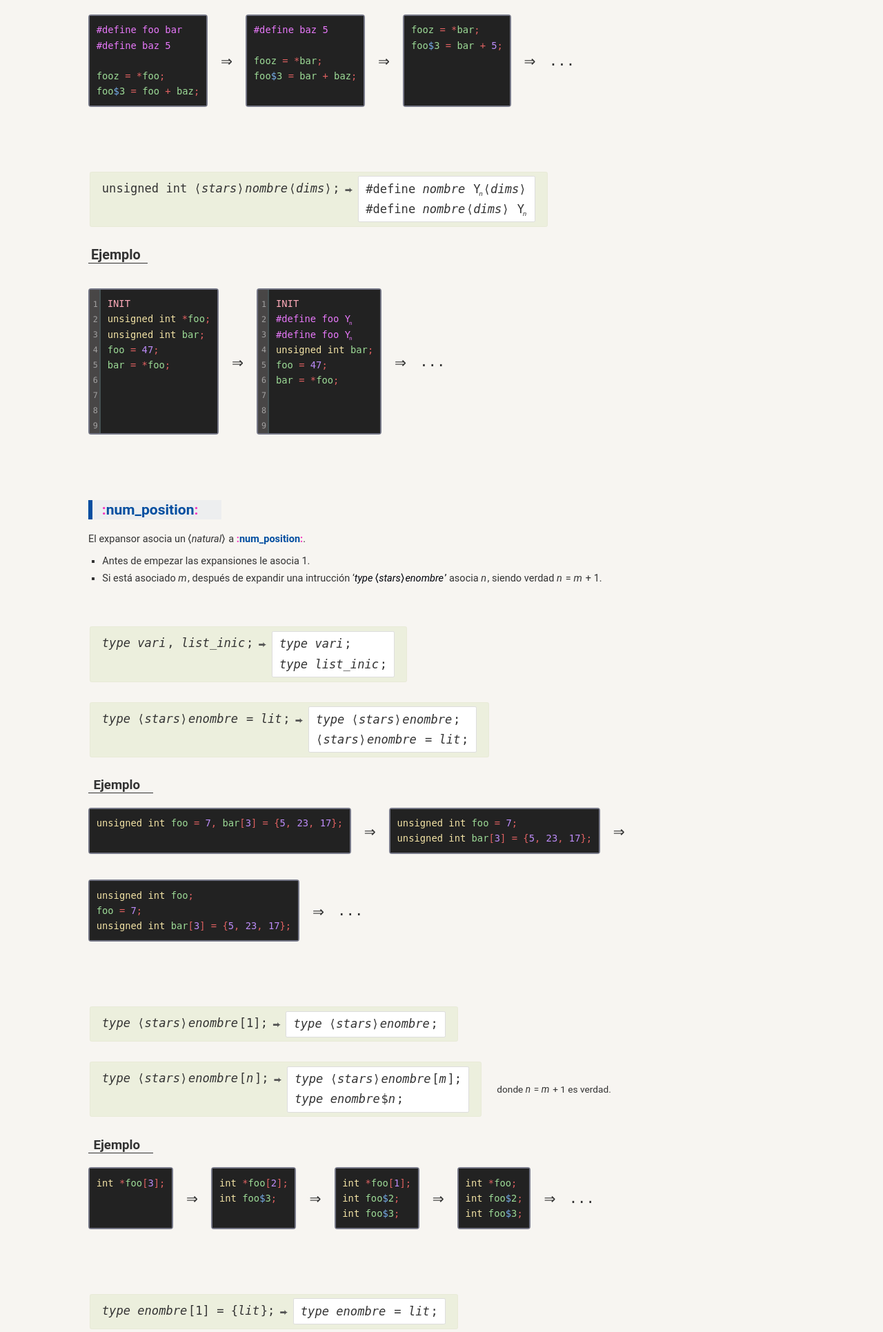
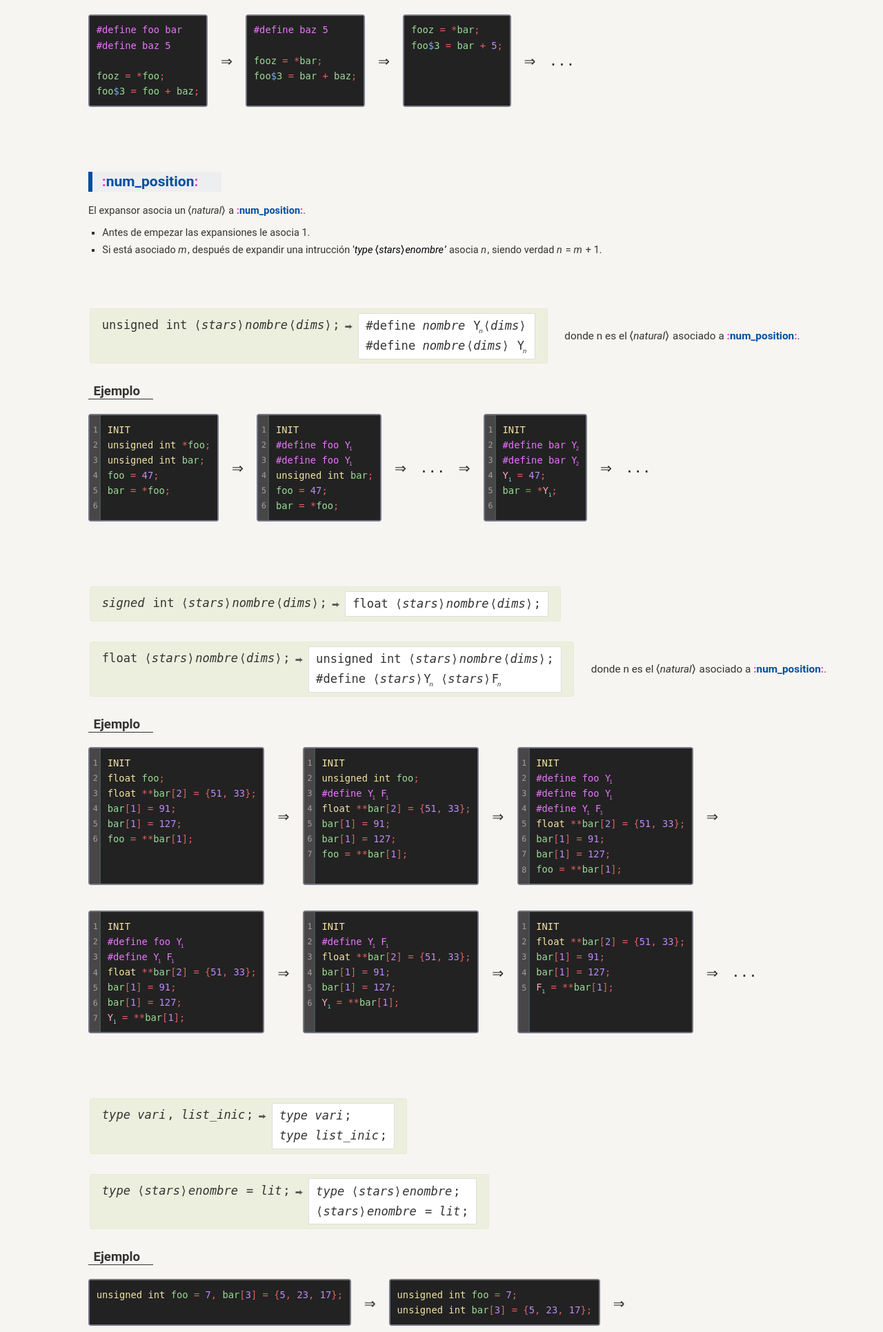
Before and after one commit to rjcordoba/yamm, a PHP site: page /macros/macros-4.html in a window 1280 px wide. Shown: the part 1253-3184 px from the top of the page at 69% size. Run offline with PHP 8.4, Linux system fonts and the light colour scheme.

Commit message:
27-11-19,  float.

```diff
--- a/css/macros.css
+++ b/css/macros.css
@@ -164,7 +164,7 @@ sub{
 
 .mmacro > p{
 	margin-left:1.6em;
-	font-size:0.8em;
+	font-size:0.9em;
 }
 
 .macro{
@@ -289,7 +289,7 @@ sub{
 .ejemplos li ol{
 	display:flex;
 	flex-direction:column;
-	padding:0.85em 0.2em 0 0.4em;
+	padding:0.85em 0.2em 0.4em 0.4em;
 	border-right:solid 2px #465254;
 	text-align:right;
 	color:#a2a1a1;
@@ -325,7 +325,7 @@ sub{
 
 .expansor{
 	font-size:0.85em;
-	margin:3.5em 0 3.9em;
+	margin:3.5em 0 4.9em;
 	max-width:60em;
 	line-height: 1.7em;
 }
--- a/macros/macros-2.html
+++ b/macros/macros-2.html
@@ -79,7 +79,7 @@
 		  <ol>
 			<li>
 			  <div>
-				<pre><code><span class="simbexp">INIT</span>
+				<pre><code><span class="pclave">INIT</span>
 <span class="simbexp">Z</span><sub class="id_exp">.sum1</sub><span class="simbind"> = </span><span class="numberp">2</span><span class="simbind">;</span>
 <span class="simbexp">Z</span><sub class="id_exp">.resa</sub><span class="simbind"> = </span><span class="simbexp"
 >Z</span><sub class="id_exp">.sum1</sub>;</code></pre>
--- a/macros/macros-4.html
+++ b/macros/macros-4.html
@@ -203,28 +203,43 @@
 			<li>
 			  <div><pre><code><span class="nvars">fooz</span><span class="simbind"> = *</span><span class="nvars">bar</span><span class="simbind">;</span>
 <span class="nvars">foo<span class="simbexp2">$</span>3</span><span class="simbind"> = </span><span class="nvars">bar</span><span class="simbind"> + </span
-><span class="numberp">5</span></span><span class="simbind">;</span></code></pre></div>
+><span class="numberp">5</span><span class="simbind">;</span></code></pre></div>
 			</li>
 			<li>
 			  <p class="puntitos"></p>
 			</li>
 		  </ol>
 		  </aside>
-			<div class="macro">
-			  <pre><code><span class="term">unsigned int </span><span class="noterm">stars</span><span class="nnoterm">nombre</span><span class="noterm">dims</span>;</code></pre>
-			  <div class="flecha"></div>
-<pre><code><span class="term">#define </span><span class="nnoterm">nombre </span><span class="term">Y<sub class="nnoterm numnat">n</sub></span><span class="noterm">dims</span>
+			<dl class="expansor">
+			  <dt><span class="var_exp">num_position</span></dt>
+			  <dd>El expansor asocia un <span class="noterm">natural</span> a <span class="var_exp">num_position</span>.
+			  <ol>
+				<li>Antes de empezar las expansiones le asocia 1.</li>
+				<li>Si está asociado <span class="nnoterm">m</span>, después de expandir una intrucción
+				  ‘<span class="resaltart"><span class="nnoterm">type <span class="noterm">stars</span>enombre</span>’</span>
+				  asocia <span class="nnoterm">n</span>, siendo verdad <span class="nnoterm">n</span> = <span class="nnoterm">m</span> + 1.
+				</li>
+  			  </ol>
+			  </dd>
+			</dl>
+			<div class="mmacro">
+			  <div class="macro">
+				<pre><code><span class="term">unsigned int </span><span class="noterm">stars</span><span class="nnoterm">nombre</span><span class="noterm">dims</span>;</code></pre>
+				<div class="flecha"></div>
+				<pre><code><span class="term">#define </span><span class="nnoterm">nombre </span><span class="term">Y<sub class="nnoterm numnat">n</sub></span><span class="noterm">dims</span>
 <span class="term">#define </span><span class="nnoterm">nombre</span><span class="noterm">dims</span><span class="term"> Y<sub class="nnoterm numnat">n</sub></span></code></pre>
+			  </div>
+			  <p>donde n es el <span class="noterm">natural</span> asociado a <span class="var_exp">num_position</span>.
 			</div>
 			<aside class="ejemplos">
-			  <h3>Ejemplo</h3>
+			  <h1>Ejemplo</h1>
 			  <ol>
 				<li>
 				  <div>
 					<ol>
-					  <li>1</li><li>2</li><li>3</li><li>4</li><li>5</li><li>6</li><li>7</li><li>8</li><li>9</li>
+					  <li>1</li><li>2</li><li>3</li><li>4</li><li>5</li><li>6</li>
 					</ol>
-					<pre><code><span class="simbexp">INIT</span>
+					<pre><code><span class="pclave">INIT</span>
 <span class="pclave">unsigned int </span><span class="simbind">*</span><span class="nvars">foo</span><span class="simbind">;</span>
 <span class="pclave">unsigned int </span><span class="nvars">bar</span><span class="simbind">;</span>
 <span class="nvars">foo</span><span class="simbind"> = </span><span class="numberp">47</span><span class="simbind">;</span>
@@ -234,45 +249,180 @@
 				<li>
 				  <div>
 					<ol>
-					  <li>1</li><li>2</li><li>3</li><li>4</li><li>5</li><li>6</li><li>7</li><li>8</li><li>9</li>
+					  <li>1</li><li>2</li><li>3</li><li>4</li><li>5</li><li>6</li>
 					</ol>
-					<pre><code><span class="simbexp">INIT</span>
-<span class="preproc">#define foo Y<sub class="numnat">n</sub></span>
-<span class="preproc">#define foo Y<sub class="numnat">n</sub></span>
+					<pre><code><span class="pclave">INIT</span>
+<span class="preproc">#define foo Y<sub class="numnat">1</sub></span>
+<span class="preproc">#define foo Y<sub class="numnat">1</sub></span>
 <span class="pclave">unsigned int </span><span class="nvars">bar</span><span class="simbind">;</span>
 <span class="nvars">foo</span><span class="simbind"> = </span><span class="numberp">47</span><span class="simbind">;</span>
 <span class="nvars">bar</span><span class="simbind"> = </span><span class="simbind">*</span><span class="nvars">foo</span><span class="simbind">;</span></code></pre>
 				  </div>
 				</li>
-
+				<li>
+				  <p class="puntitos"></p>
+				</li>
+				<li>
+				  <div>
+					<ol>
+					  <li>1</li><li>2</li><li>3</li><li>4</li><li>5</li><li>6</li>
+					</ol>
+					<pre><code><span class="pclave">INIT</span>
+<span class="preproc">#define bar Y<sub class="numnat">2</sub></span>
+<span class="preproc">#define bar Y<sub class="numnat">2</sub></span>
+<span class="simbexp">Y<sub class="numbers">1</sub></span><span class="simbind"> = </span><span class="numberp">47</span><span class="simbind">;</span>
+<span class="nvars">bar</span><span class="simbind"> = </span><span class="simbind">*</span><span class="simbexp">Y<sub class="numbers">1</sub></span><span class="simbind">;</span></code></pre>
+				  </div>
+				</li>
 				<li>
 				  <p class="puntitos"></p>
 				</li>
 			  </ol>
 			</aside>
-		  <dl class="expansor">
-			<dt><span class="var_exp">num_position</span></dt>
-			<dd>El expansor asocia un <span class="noterm">natural</span> a <span class="var_exp">num_position</span>.
+			<div class="macro">
+				<pre><code><span class="nnoterm">signed </span><span class="term">int </span><span class="noterm">stars</span
+><span class="nnoterm">nombre</span><span class="noterm">dims</span>;</code></pre>
+				<div class="flecha"></div>
+				<pre><code><span class="term">float </span><span class="noterm">stars</span><span class="nnoterm">nombre</span><span class="noterm">dims</span>;</code></pre>
+			  </div>
+			<div class="mmacro">
+			  <div class="macro">
+				<pre><code><span class="term">float </span><span class="noterm">stars</span><span class="nnoterm">nombre</span><span class="noterm">dims</span>;</code></pre>
+				<div class="flecha"></div>
+				<pre><code><span class="term">unsigned int </span><span class="noterm">stars</span><span class="nnoterm">nombre</span><span class="noterm">dims</span>;
+<span class="term">#define </span><span class="term"><span class="noterm">stars</span>Y<sub class="nnoterm numnat">n</sub></span
+><span class="term"> <span class="noterm">stars</span>F<sub class="nnoterm numnat">n</sub></span></code></pre>
+			  </div>
+			  <p>donde n es el <span class="noterm">natural</span> asociado a <span class="var_exp">num_position</span>.</p>
+			</div>
+			<aside class="ejemplos">
+			  <h1>Ejemplo</h1>
 			  <ol>
-				<li>Antes de empezar las expansiones le asocia 1.</li>
-				<li>Si está asociado <span class="nnoterm">m</span>, después de expandir una intrucción
-				  ‘<span class="resaltart"><span class="nnoterm">type <span class="noterm">stars</span>enombre</span>’</span>
-				  asocia <span class="nnoterm">n</span>, siendo verdad <span class="nnoterm">n</span> = <span class="nnoterm">m</span> + 1.
-  			  </ol>
-			</dd>
-		  </dl>
-		  <div class="macro">
-			<pre><code><span class="nnoterm">type vari</span><span class="term">,</span> <span class="nnoterm">list_inic</span><span class="term">;</span></code></pre>
-			<div class="flecha"></div>
-<pre><code><span class="nnoterm">type vari</span><span class="term">;</span>
+				<li>
+				  <div>
+					<ol>
+					  <li>1</li><li>2</li><li>3</li><li>4</li><li>5</li><li>6</li>
+					</ol>
+					<pre><code><span class="pclave">INIT</span>
+<span class="pclave">float </span><span class="nvars">foo</span><span class="simbind">;</span>
+<span class="pclave">float </span><span class="simbind">**</span><span class="nvars">bar</span><span class="simbind">[</span><span class="numberp">2</span><span class="simbind">]</span
+><span class="simbind"> = {</span><span class="numberp">51</span><span class="simbind">, </span><span class="numberp">33</span><span class="simbind">};</span>
+<span class="nvars">bar</span><span class="simbind">[</span><span class="numberp">1</span><span class="simbind">]</span><span class="simbind"> = </span
+><span class="numberp">91</span><span class="simbind">;</span>
+<span class="nvars">bar</span><span class="simbind">[</span><span class="numberp">1</span><span class="simbind">]</span><span class="simbind"> = </span
+><span class="numberp">127</span><span class="simbind">;</span>
+<span class="nvars">foo</span><span class="simbind"> = **</span><span class="nvars">bar</span><span class="simbind">[</span><span class="numberp">1</span><span class="simbind">]</span
+><span class="simbind">;</span></code></pre>
+				  </div>
+				</li>
+				<li>
+				  <div>
+					<ol>
+					  <li>1</li><li>2</li><li>3</li><li>4</li><li>5</li><li>6</li><li>7</li>
+					</ol>
+					<pre><code><span class="pclave">INIT</span>
+<span class="pclave">unsigned int </span><span class="nvars">foo</span><span class="simbind">;</span>
+<span class="preproc">#define Y<sub class="numnat">1</sub> F<sub class="numnat">1</sub></span>
+<span class="pclave">float </span><span class="simbind">**</span><span class="nvars">bar</span><span class="simbind">[</span><span class="numberp">2</span><span class="simbind">]</span
+><span class="simbind"> = {</span><span class="numberp">51</span><span class="simbind">, </span><span class="numberp">33</span><span class="simbind">};</span>
+<span class="nvars">bar</span><span class="simbind">[</span><span class="numberp">1</span><span class="simbind">]</span><span class="simbind"> = </span
+><span class="numberp">91</span><span class="simbind">;</span>
+<span class="nvars">bar</span><span class="simbind">[</span><span class="numberp">1</span><span class="simbind">]</span><span class="simbind"> = </span
+><span class="numberp">127</span><span class="simbind">;</span>
+<span class="nvars">foo</span><span class="simbind"> = **</span><span class="nvars">bar</span><span class="simbind">[</span><span class="numberp">1</span><span class="simbind">]</span
+><span class="simbind">;</span></code></pre>
+				  </div>
+				</li>
+				<li>
+				  <div>
+					<ol>
+					  <li>1</li><li>2</li><li>3</li><li>4</li><li>5</li><li>6</li><li>7</li><li>8</li>
+					</ol>
+					<pre><code><span class="pclave">INIT</span>
+<span class="preproc">#define foo Y<sub class="numnat">1</sub></span>
+<span class="preproc">#define foo Y<sub class="numnat">1</sub></span>
+<span class="preproc">#define Y<sub class="numnat">1</sub> F<sub class="numnat">1</sub></span>
+<span class="pclave">float </span><span class="simbind">**</span><span class="nvars">bar</span><span class="simbind">[</span><span class="numberp">2</span><span class="simbind">]</span
+><span class="simbind"> = {</span><span class="numberp">51</span><span class="simbind">, </span><span class="numberp">33</span><span class="simbind">};</span>
+<span class="nvars">bar</span><span class="simbind">[</span><span class="numberp">1</span><span class="simbind">]</span><span class="simbind"> = </span
+><span class="numberp">91</span><span class="simbind">;</span>
+<span class="nvars">bar</span><span class="simbind">[</span><span class="numberp">1</span><span class="simbind">]</span><span class="simbind"> = </span
+><span class="numberp">127</span><span class="simbind">;</span>
+<span class="nvars">foo</span><span class="simbind"> = **</span><span class="nvars">bar</span><span class="simbind">[</span><span class="numberp">1</span><span class="simbind">]</span
+><span class="simbind">;</span></code></pre>
+				  </div>
+				</li>
+				<li>
+				  <div>
+					<ol>
+					  <li>1</li><li>2</li><li>3</li><li>4</li><li>5</li><li>6</li><li>7</li>
+					</ol>
+					<pre><code><span class="pclave">INIT</span>
+<span class="preproc">#define foo Y<sub class="numnat">1</sub></span>
+<span class="preproc">#define Y<sub class="numnat">1</sub> F<sub class="numnat">1</sub></span>
+<span class="pclave">float </span><span class="simbind">**</span><span class="nvars">bar</span><span class="simbind">[</span><span class="numberp">2</span><span class="simbind">]</span
+><span class="simbind"> = {</span><span class="numberp">51</span><span class="simbind">, </span><span class="numberp">33</span><span class="simbind">};</span>
+<span class="nvars">bar</span><span class="simbind">[</span><span class="numberp">1</span><span class="simbind">]</span><span class="simbind"> = </span
+><span class="numberp">91</span><span class="simbind">;</span>
+<span class="nvars">bar</span><span class="simbind">[</span><span class="numberp">1</span><span class="simbind">]</span><span class="simbind"> = </span
+><span class="numberp">127</span><span class="simbind">;</span>
+<span class="simbexp">Y<sub class="numbers">1</sub></span><span class="simbind"> = **</span><span class="nvars">bar</span><span class="simbind">[</span
+><span class="numberp">1</span><span class="simbind">]</span
+><span class="simbind">;</span></code></pre>
+				  </div>
+				</li>
+				<li>
+				  <div>
+					<ol>
+					  <li>1</li><li>2</li><li>3</li><li>4</li><li>5</li><li>6</li>
+					</ol>
+					<pre><code><span class="pclave">INIT</span>
+<span class="preproc">#define Y<sub class="numnat">1</sub> F<sub class="numnat">1</sub></span>
+<span class="pclave">float </span><span class="simbind">**</span><span class="nvars">bar</span><span class="simbind">[</span><span class="numberp">2</span><span class="simbind">]</span
+><span class="simbind"> = {</span><span class="numberp">51</span><span class="simbind">, </span><span class="numberp">33</span><span class="simbind">};</span>
+<span class="nvars">bar</span><span class="simbind">[</span><span class="numberp">1</span><span class="simbind">]</span><span class="simbind"> = </span
+><span class="numberp">91</span><span class="simbind">;</span>
+<span class="nvars">bar</span><span class="simbind">[</span><span class="numberp">1</span><span class="simbind">]</span><span class="simbind"> = </span
+><span class="numberp">127</span><span class="simbind">;</span>
+<span class="simbexp">Y<sub class="numbers">1</sub></span><span class="simbind"> = **</span><span class="nvars">bar</span><span class="simbind">[</span
+><span class="numberp">1</span><span class="simbind">]</span
+><span class="simbind">;</span></code></pre>
+				  </div>
+				</li>
+				<li>
+				  <div>
+					<ol>
+					  <li>1</li><li>2</li><li>3</li><li>4</li><li>5</li>
+					</ol>
+					<pre><code><span class="pclave">INIT</span>
+<span class="pclave">float </span><span class="simbind">**</span><span class="nvars">bar</span><span class="simbind">[</span><span class="numberp">2</span><span class="simbind">]</span
+><span class="simbind"> = {</span><span class="numberp">51</span><span class="simbind">, </span><span class="numberp">33</span><span class="simbind">};</span>
+<span class="nvars">bar</span><span class="simbind">[</span><span class="numberp">1</span><span class="simbind">]</span><span class="simbind"> = </span
+><span class="numberp">91</span><span class="simbind">;</span>
+<span class="nvars">bar</span><span class="simbind">[</span><span class="numberp">1</span><span class="simbind">]</span><span class="simbind"> = </span
+><span class="numberp">127</span><span class="simbind">;</span>
+<span class="simbexp">F<sub class="numbers">1</sub></span><span class="simbind"> = **</span><span class="nvars">bar</span><span class="simbind">[</span
+><span class="numberp">1</span><span class="simbind">]</span
+><span class="simbind">;</span></code></pre>
+				  </div>
+				</li>
+				<li>
+				  <p class="puntitos"></p>
+				</li>
+			  </ol>
+			</aside>
+			<div class="macro">
+			  <pre><code><span class="nnoterm">type vari</span><span class="term">,</span> <span class="nnoterm">list_inic</span><span class="term">;</span></code></pre>
+			  <div class="flecha"></div>
+			  <pre><code><span class="nnoterm">type vari</span><span class="term">;</span>
 <span class="nnoterm">type list_inic</span><span class="term">;</span></code></pre>
-		  </div>
-		  <div class="macro">
-			<pre><code><span class="nnoterm">type <span class="noterm">stars</span>enombre</span><span class="term"> = </span><span class="nnoterm">lit</span><span class="term">;</span></code></pre>
-			<div class="flecha"></div>
+			</div>
+			<div class="macro">
+			  <pre><code><span class="nnoterm">type <span class="noterm">stars</span>enombre</span><span class="term"> = </span><span class="nnoterm">lit</span><span class="term">;</span></code></pre>
+			  <div class="flecha"></div>
 			<pre><code><span class="nnoterm">type <span class="noterm">stars</span>enombre</span><span class="term">;</span>
 <span class="noterm">stars</span><span class="nnoterm">enombre</span><span class="term"> = </span><span class="nnoterm">lit</span><span class="term">;</span></code></pre>
-		  </div>
+			</div>
 		  <aside class="ejemplos">
 		  <h1>Ejemplo</h1>
 		  <ol>
@@ -315,7 +465,8 @@
 			  <div class="flecha"></div>
 			  <pre><code><span class="nnoterm">type <span class="noterm">stars</span>enombre</span><span class="term">[<span class="nnoterm">m</span>];</span>
 <span class="nnoterm">type enombre</span><span class="term">$<span class="nnoterm">n</span>;</span></code></pre>
-			</div><p>donde <span class="nnoterm">n</span> = <span class="nnoterm">m</span> + 1 es verdad.</p>
+			</div>
+			<p>donde <span class="nnoterm">n</span> = <span class="nnoterm">m</span> + 1 es verdad.</p>
 		  </div>
 		  <aside class="ejemplos">
 			<h1>Ejemplo</h1>
@@ -358,7 +509,8 @@
 			  <div class="flecha"></div>
 			  <pre><code><span class="nnoterm">type enombre</span><span class="term">[<span class="nnoterm">n</span>] = {</span
 ><span class="nnoterm">list_lit</span><sub>1</sub><span class="term">};</span>
-<span class="nnoterm">type enombre</span><span class="term">$<span class="nnoterm">n</span><span class="term"> = </span><span class="nnoterm">lit</span><sub>1</sub><span class="term">;</span></code></pre>
+<span class="nnoterm">type enombre</span><span class="term">$</span><span class="nnoterm">n</span><span class="term"> = </span><span class="nnoterm">lit</span
+><sub>1</sub><span class="term">;</span></code></pre>
 			</div><p>donde <span class="nnoterm">n</span> = <span class="nnoterm">m</span> + 1 es verdad.</p>
 		  </div>
 		  <aside class="ejemplos">
@@ -371,12 +523,12 @@
 			  </li>
 			  <li>
 				<div><pre><code><span class="pclave">int </span><span class="nvars">foo</span><span class="simbind">[</span><span class="numberp">2</span
-><span class="simbind">] = {</span></span><span class="numberp">5</span><span class="simbind">, </span><span class="numberp">23</span><span class="simbind">};</span>
+><span class="simbind">] = {</span><span class="numberp">5</span><span class="simbind">, </span><span class="numberp">23</span><span class="simbind">};</span>
 <span class="pclave">int </span><span class="nvars">foo<span class="simbexp2">$</span>3</span><span class="simbind"> = <span class="numberp">17</span>;</span></code></pre></div>
 			  </li>
 			  <li>
 				<div><pre><code><span class="pclave">int </span><span class="nvars">foo</span><span class="simbind">[</span><span class="numberp">1</span
-><span class="simbind">] = {</span></span><span class="numberp">5</span><span class="simbind">};</span>
+><span class="simbind">] = {</span><span class="numberp">5</span><span class="simbind">};</span>
 <span class="pclave">int </span><span class="nvars">foo<span class="simbexp2">$</span>2</span><span class="simbind"> = <span class="numberp">23</span>;</span>
 <span class="pclave">int </span><span class="nvars">foo<span class="simbexp2">$</span>3</span><span class="simbind"> = <span class="numberp">17</span>;</span></code></pre></div>
 			  </li>
@@ -458,7 +610,7 @@
 		 </aside>
 
 		</main><!--***********************-->
-	  <div class="nav_pag nav_pag2"><p><a href="./clenguaje.html"><< ant</a></p><p><a href="./cmacros-2.html">sig >></a></p></div>
+	  <div class="nav_pag nav_pag2"><p><a href="./clenguaje.html">&lt;&lt; ant</a></p><p><a href="./cmacros-2.html">sig &gt;&gt;</a></p></div>
 	</div>
     <footer>
 	  <div class="anchura">
```
Also changed, not shown: macros/macros-1.html (+5 -4 lines).
